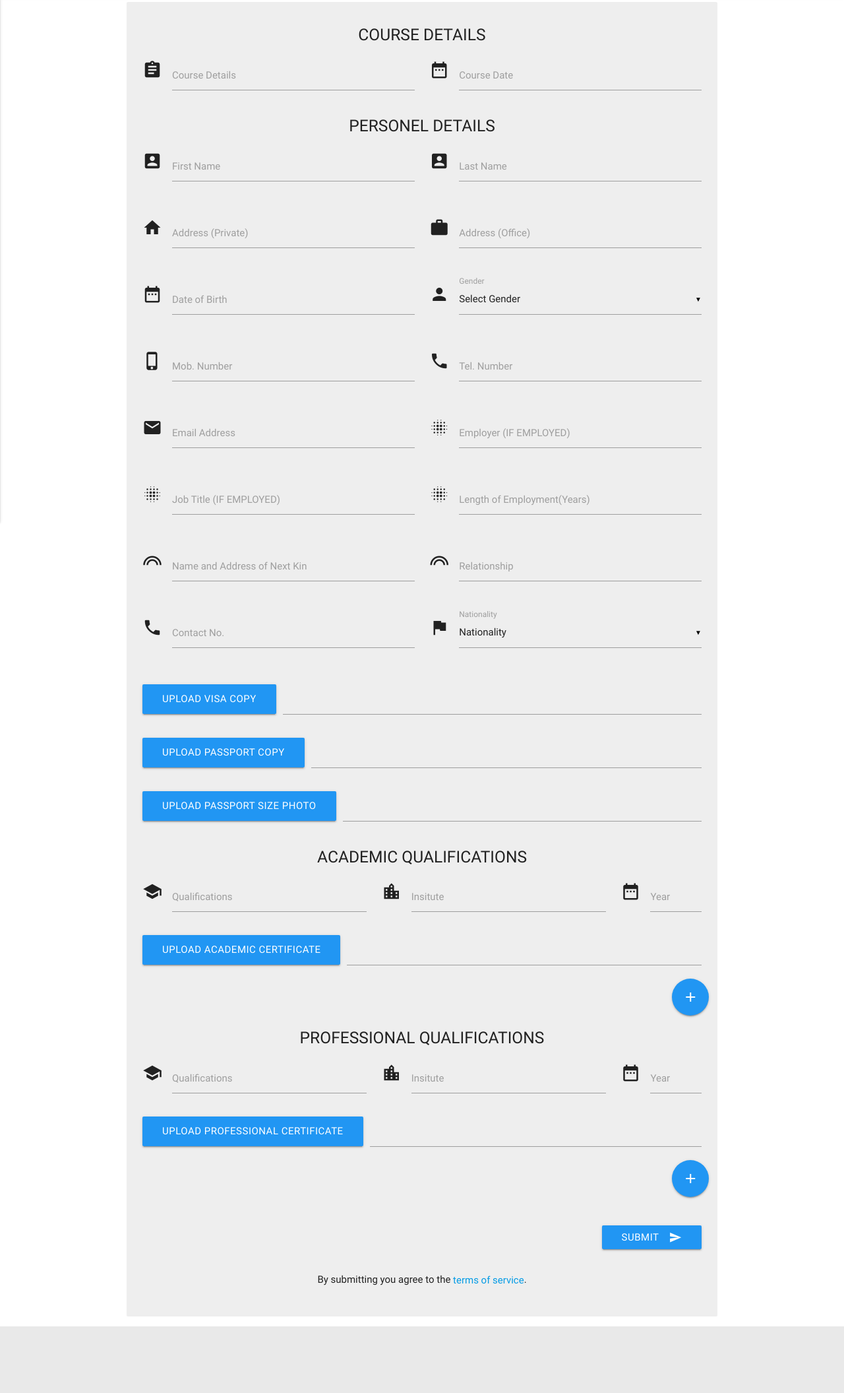
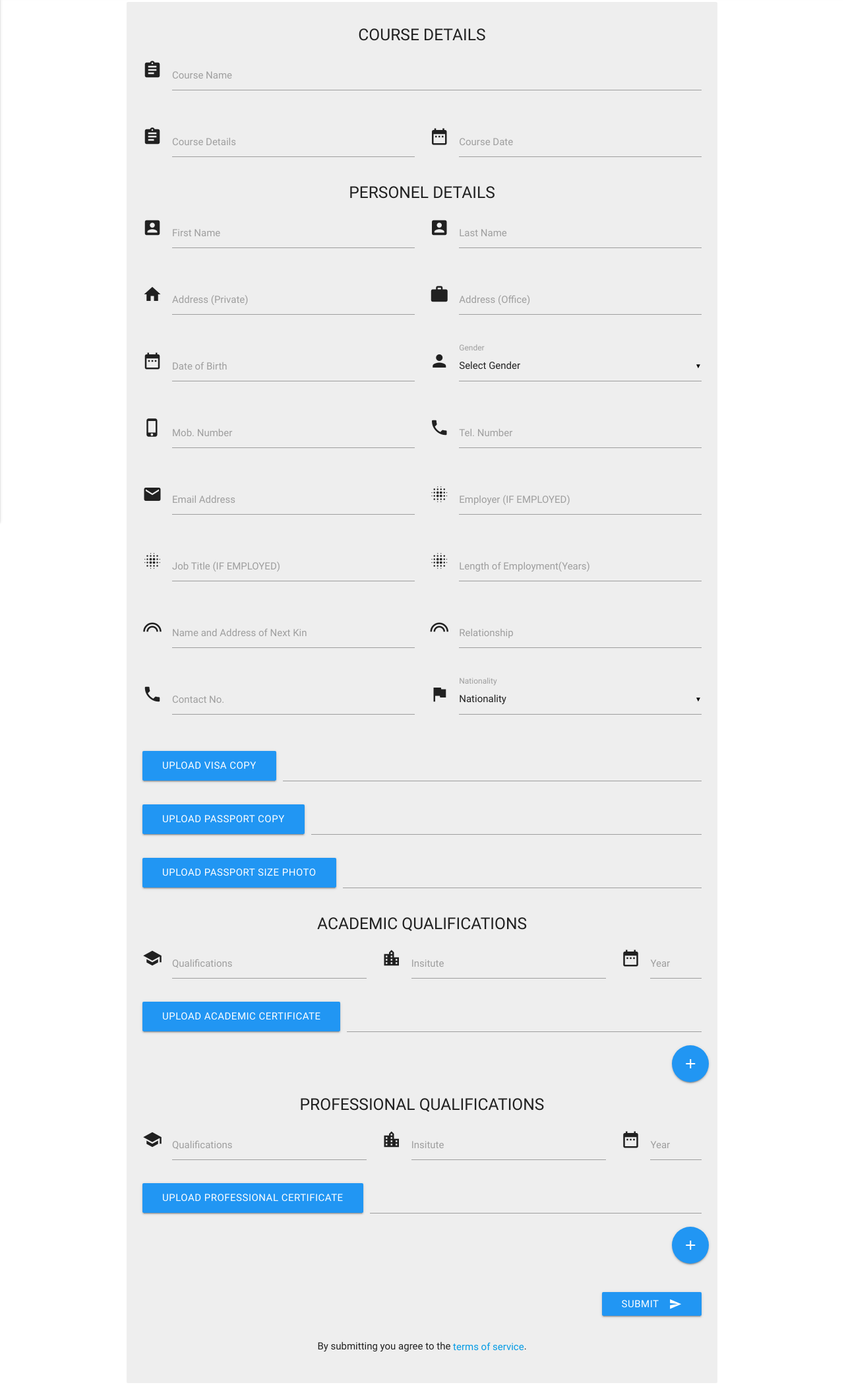
Before and after one commit to henokali1/fans-webportal, a Django app: page /training_center/trainee/new/ in a window 1280 px wide. Shown: the part 69-2180 px from the top of the page at 66% size. Before the commit the page ends 2079 px from the top, so only its background shows below. Run offline with Django 3.2, Linux system fonts and the light colour scheme; a user stored in the database is signed in; tables that the repository leaves empty hold one stand-in row (values such as "Sample post").

Commit message:
PSP edit view, JS validation done.

```diff
--- a/training_center/models.py
+++ b/training_center/models.py
@@ -4,6 +4,7 @@ from django.db import models
 # Enroll New Trainee
 class EnrollTrainee(models.Model):
     course_details = models.CharField(max_length=250, default='')
+    course_name = models.CharField(max_length=250, default='')
     course_date = models.CharField(max_length=50, default='')
     first_name = models.CharField(max_length=250, default='')
     last_name = models.CharField(max_length=250, default='')
--- a/training_center/templates/training_center/enroll_trainee.html
+++ b/training_center/templates/training_center/enroll_trainee.html
@@ -9,11 +9,21 @@
 {% block content %}
 <div class="container">
     <div class="card-panel grey lighten-3 grey-text text-darken-4 z-depth-0">
-        <form method="POST" action="" enctype="multipart/form-data">
+        <form name="new_trainee_form" method="POST" action="" onsubmit="return validateForm()" enctype="multipart/form-data">
             {% csrf_token %}
+                <div class="row">
+                    <h5 class="center">COURSE DETAILS</h5>
+                    <div class="col l12 m6">
+                        <!-- Course Name -->
+                        <div class="input-field">
+                            <i class="material-icons prefix">assignment</i>
+                            <input id="course_name" type="text" name="course_name" required>
+                            <label for="course_name">Course Name</label>
+                        </div>
+                    </div>
+                </div>
 
-            <div class="row">
-                <h5 class="center">COURSE DETAILS</h5>
+                <div class="row">
                 <div class="col s12 m6">
                     <!-- Course Details -->
                     <div class="input-field">
@@ -110,7 +120,7 @@
                 <div class="col s12 m6">
                     <div class="input-field">
                         <i class="material-icons prefix">phone</i>
-                        <input id="telephone_number" type="number" name="telephone_number" required>
+                        <input id="telephone_number" type="number" name="telephone_number">
                         <label for="telephone_number">Tel. Number</label>
                     </div>
                 </div>
@@ -411,7 +421,7 @@
                             <input type="file" accept="image/png, image/jpeg" name='passport_copy'>
                         </div>
                         <div class="file-path-wrapper">
-                            <input class="file-path validate" type="text" id="passport_copy">
+                            <input class="file-path validate" type="text">
                         </div>
                     </div>
                 </div>
@@ -462,7 +472,7 @@
                     <div class="file-field input-field">
                         <div class="btn blue">
                             <span>Upload Academic Certificate</span>
-                            <input type="file" accept="image/*" name="acc_qual_cert_1">
+                            <input type="file" accept="image/*" name="acc_qual_cert_1" >
                         </div>
                         <div class="file-path-wrapper">
                             <input class="file-path validate" type="text">
@@ -502,7 +512,7 @@
                         <div class="file-field input-field">
                             <div class="btn blue">
                                 <span>Upload Academic Certificate</span>
-                                <input type="file" accept="image/*" name="acc_qual_cert_2">
+                                <input type="file" accept="image/*" name="acc_qual_cert_2" >
                             </div>
                             <div class="file-path-wrapper">
                                 <input class="file-path validate" type="text">
@@ -543,7 +553,7 @@
                         <div class="file-field input-field">
                             <div class="btn blue">
                                 <span>Upload Academic Certificate</span>
-                                <input type="file" accept="image/*" name="acc_qual_cert_3">
+                                <input type="file" accept="image/*" name="acc_qual_cert_3" >
                             </div>
                             <div class="file-path-wrapper">
                                 <input class="file-path validate" type="text">
@@ -584,7 +594,7 @@
                         <div class="file-field input-field">
                             <div class="btn blue">
                                 <span>Upload Academic Certificate</span>
-                                <input type="file" accept="image/*" name="acc_qual_cert_4">
+                                <input type="file" accept="image/*" name="acc_qual_cert_4" >
                             </div>
                             <div class="file-path-wrapper">
                                 <input class="file-path validate" type="text">
@@ -625,7 +635,7 @@
                         <div class="file-field input-field">
                             <div class="btn blue">
                                 <span>Upload Academic Certificate</span>
-                                <input type="file" accept="image/*" name="acc_qual_cert_5">
+                                <input type="file" accept="image/*" name="acc_qual_cert_5" >
                             </div>
                             <div class="file-path-wrapper">
                                 <input class="file-path validate" type="text">
@@ -672,7 +682,7 @@
                     <div class="file-field input-field">
                         <div class="btn blue">
                             <span>Upload Professional Certificate</span>
-                            <input type="file" accept="image/*" name="prof_qual_cert_1">
+                            <input type="file" accept="image/*" name="prof_qual_cert_1" >
                         </div>
                         <div class="file-path-wrapper">
                             <input class="file-path validate" type="text">
@@ -711,7 +721,7 @@
                         <div class="file-field input-field">
                             <div class="btn blue">
                                 <span>Upload Professional Certificate</span>
-                                <input type="file" accept="image/*" name="prof_qual_cert_2">
+                                <input type="file" accept="image/*" name="prof_qual_cert_2" >
                             </div>
                             <div class="file-path-wrapper">
                                 <input class="file-path validate" type="text">
@@ -751,7 +761,7 @@
                         <div class="file-field input-field">
                             <div class="btn blue">
                                 <span>Upload Professional Certificate</span>
-                                <input type="file" accept="image/*" name="prof_qual_cert_3">
+                                <input type="file" accept="image/*" name="prof_qual_cert_3" >
                             </div>
                             <div class="file-path-wrapper">
                                 <input class="file-path validate" type="text">
@@ -791,7 +801,7 @@
                         <div class="file-field input-field">
                             <div class="btn blue">
                                 <span>Upload Professional Certificate</span>
-                                <input type="file" accept="image/*" name="prof_qual_cert_4">
+                                <input type="file" accept="image/*" name="prof_qual_cert_4" >
                             </div>
                             <div class="file-path-wrapper">
                                 <input class="file-path validate" type="text">
@@ -831,7 +841,7 @@
                         <div class="file-field input-field">
                             <div class="btn blue">
                                 <span>Upload Professional Certificate</span>
-                                <input type="file" accept="image/*" name="prof_qual_cert_5">
+                                <input type="file" accept="image/*" name="prof_qual_cert_5" >
                             </div>
                             <div class="file-path-wrapper">
                                 <input class="file-path validate" type="text">
@@ -922,4 +932,43 @@
       });
     });
 </script>
+
+<script>
+    function validateForm() {
+        var course_date = document.forms["new_trainee_form"]["course_date"].value;
+        var date_of_birth = document.forms["new_trainee_form"]["date_of_birth"].value;
+        var gender = document.forms["new_trainee_form"]["gender"].value;
+        var mobile_number = document.forms["new_trainee_form"]["mobile_number"].value;
+        var country = document.forms["new_trainee_form"]["country"].value;
+        var visa_copy = document.forms["new_trainee_form"]["visa_copy"].value;
+        var passport_copy = document.forms["new_trainee_form"]["passport_copy"].value;
+        var passport_size_photo = document.forms["new_trainee_form"]["passport_size_photo"].value;
+
+        if (course_date == "") {
+            Materialize.toast('Course date must be filled out', 5000, 'rounded');
+            return false;
+        } else if (date_of_birth == '') {
+            Materialize.toast('Date of birth must be filled out', 5000, 'rounded');
+            return false;
+        } else if (gender == '') {
+            Materialize.toast('Gender must be filled out', 5000, 'rounded');
+            return false;
+        } else if (mobile_number == '') {
+            Materialize.toast('Mobile number must be filled out', 5000, 'rounded');
+            return false;
+        } else if (country == '') {
+            Materialize.toast('Nationality must be filled out', 5000, 'rounded');
+            return false;
+        } else if (visa_copy == '') {
+            Materialize.toast('Visa copy must be uploaded', 5000, 'rounded');
+            return false;
+        } else if (passport_copy == '') {
+            Materialize.toast('Passport copy must be uploaded', 5000, 'rounded');
+            return false;
+        } else if (passport_size_photo == '') {
+            Materialize.toast('Passport size photo must be uploaded', 5000, 'rounded');
+            return false;
+        }
+    }
+</script>
 {% endblock script_tag %}
--- a/training_center/views.py
+++ b/training_center/views.py
@@ -30,7 +30,7 @@ def enroll_trainee(request):
 
     if request.method == 'POST':
         new_trainee = EnrollTrainee()
-
+        new_trainee.course_name = request.POST['course_name']
         new_trainee.course_details = request.POST['course_details']
         new_trainee.course_date = request.POST['course_date']
         new_trainee.first_name = request.POST['first_name']
@@ -85,57 +85,99 @@ def enroll_trainee(request):
 
         new_trainee.enrolled_by = request.user
 
-
-        first_name = request.POST['first_name'].replace(' ', '_')
-        last_name = request.POST['last_name'].replace(' ', '_')
+        fs = FileSystemStorage()
 
         # Get photos
-        visa_copy = request.FILES['visa_copy']
-        passport_copy = request.FILES['passport_copy']
-        passport_size_photo = request.FILES['passport_size_photo']
+        try:
+            visa_copy = request.FILES['visa_copy']
+            visa_file_name = fs.save(visa_copy.name, visa_copy)
+            new_trainee.visa_copy = visa_file_name
+        except:
+            print('Couldn\'t find visa_copy' )
 
-        acc_qual_cert_1 = request.FILES['acc_qual_cert_1']
-        acc_qual_cert_2 = request.FILES['acc_qual_cert_2']
-        acc_qual_cert_3 = request.FILES['acc_qual_cert_3']
-        acc_qual_cert_4 = request.FILES['acc_qual_cert_4']
-        acc_qual_cert_5 = request.FILES['acc_qual_cert_5']
+        try:
+            passport_copy = request.FILES['passport_copy']
+            passport_file_name = fs.save(passport_copy.name, passport_copy)
+            new_trainee.passport_copy = passport_file_name
+        except:
+            print('Couldn\'t find passport_copy' )
 
-        prof_qual_cert_1 = request.FILES['prof_qual_cert_1']
-        prof_qual_cert_2 = request.FILES['prof_qual_cert_2']
-        prof_qual_cert_3 = request.FILES['prof_qual_cert_3']
-        prof_qual_cert_4 = request.FILES['prof_qual_cert_4']
-        prof_qual_cert_5 = request.FILES['prof_qual_cert_5']
+        try:
+            passport_size_photo = request.FILES['passport_size_photo']
+            passport_size_photo_file_name = fs.save(passport_size_photo.name , passport_size_photo)
+            new_trainee.passport_size_photo = passport_size_photo_file_name
+        except:
+            print('Couldn\'t find passport_size_photo' )
 
-        fs = FileSystemStorage()
-        visa_file_name = fs.save(helper.get_timestamp() + '_' + first_name + '_' + last_name + '_visa_copy' + visa_copy.name[-4:], visa_copy)
-        passport_file_name = fs.save(helper.get_timestamp() + '_' + first_name + '_' + last_name + '_passport_copy' + passport_copy.name[-4:], passport_copy)
-        passport_size_photo_file_name = fs.save(helper.get_timestamp() + '_' + first_name + '_' + last_name + '_passport_size_photo' + passport_size_photo.name[-4:], passport_size_photo)
-        acc_qual_cert_1_file_name = fs.save(helper.get_timestamp() + '_' + first_name + '_' + last_name + '_acc_qual_cert_1_' + passport_size_photo.name[-4:], acc_qual_cert_1)
-        acc_qual_cert_2_file_name = fs.save(helper.get_timestamp() + '_' + first_name + '_' + last_name + '_acc_qual_cert_2_' + passport_size_photo.name[-4:], acc_qual_cert_2)
-        acc_qual_cert_3_file_name = fs.save(helper.get_timestamp() + '_' + first_name + '_' + last_name + '_acc_qual_cert_3_' + passport_size_photo.name[-4:], acc_qual_cert_3)
-        acc_qual_cert_4_file_name = fs.save(helper.get_timestamp() + '_' + first_name + '_' + last_name + '_acc_qual_cert_4_' + passport_size_photo.name[-4:], acc_qual_cert_4)
-        acc_qual_cert_5_file_name = fs.save(helper.get_timestamp() + '_' + first_name + '_' + last_name + '_acc_qual_cert_5_' + passport_size_photo.name[-4:], acc_qual_cert_5)
+        try:
+            acc_qual_cert_1 = request.FILES['acc_qual_cert_1']
+            acc_qual_cert_1_file_name = fs.save(acc_qual_cert_1.name, acc_qual_cert_1)
+            new_trainee.academic_qualification_certificate = acc_qual_cert_1_file_name
+        except:
+            print('Couldn\'t find acc_qual_cert_1' )
 
-        prof_qual_cert_1_file_name = fs.save(helper.get_timestamp() + '_' + first_name + '_' + last_name + '_prof_qual_cert_1_' + passport_size_photo.name[-4:], prof_qual_cert_1)
-        prof_qual_cert_2_file_name = fs.save(helper.get_timestamp() + '_' + first_name + '_' + last_name + '_prof_qual_cert_2_' + passport_size_photo.name[-4:], prof_qual_cert_2)
-        prof_qual_cert_3_file_name = fs.save(helper.get_timestamp() + '_' + first_name + '_' + last_name + '_prof_qual_cert_3_' + passport_size_photo.name[-4:], prof_qual_cert_3)
-        prof_qual_cert_4_file_name = fs.save(helper.get_timestamp() + '_' + first_name + '_' + last_name + '_prof_qual_cert_4_' + passport_size_photo.name[-4:], prof_qual_cert_4)
-        prof_qual_cert_5_file_name = fs.save(helper.get_timestamp() + '_' + first_name + '_' + last_name + '_prof_qual_cert_5_' + passport_size_photo.name[-4:], prof_qual_cert_5)
+        try:
+            acc_qual_cert_2 = request.FILES['acc_qual_cert_2']
+            acc_qual_cert_2_file_name = fs.save(acc_qual_cert_2.name, acc_qual_cert_2)
+            new_trainee.academic_qualification_certificate_two = acc_qual_cert_2_file_name
+        except:
+            print('Couldn\'t find acc_qual_cert_2' )
 
-        new_trainee.visa_copy = visa_file_name
-        new_trainee.passport_copy = passport_file_name
-        new_trainee.passport_size_photo = passport_size_photo_file_name
-        new_trainee.academic_qualification_certificate = acc_qual_cert_1_file_name
-        new_trainee.academic_qualification_certificate_two = acc_qual_cert_2_file_name
-        new_trainee.academic_qualification_certificate_three = acc_qual_cert_3_file_name
-        new_trainee.academic_qualification_certificate_four = acc_qual_cert_4_file_name
-        new_trainee.academic_qualification_certificate_five = acc_qual_cert_5_file_name
+        try:
+            acc_qual_cert_3 = request.FILES['acc_qual_cert_3']
+            acc_qual_cert_3_file_name = fs.save(acc_qual_cert_3.name, acc_qual_cert_3)
+            new_trainee.academic_qualification_certificate_three = acc_qual_cert_3_file_name
+        except:
+            print('Couldn\'t find acc_qual_cert_3' )
 
-        new_trainee.professional_qualification_certificate = prof_qual_cert_1_file_name
-        new_trainee.professional_qualification_certificate_two = prof_qual_cert_2_file_name
-        new_trainee.professional_qualification_certificate_three = prof_qual_cert_3_file_name
-        new_trainee.professional_qualification_certificate_four = prof_qual_cert_4_file_name
-        new_trainee.professional_qualification_certificate_five = prof_qual_cert_5_file_name
+        try:
+            acc_qual_cert_4 = request.FILES['acc_qual_cert_4']
+            acc_qual_cert_4_file_name = fs.save(acc_qual_cert_4.name, acc_qual_cert_4)
+            new_trainee.academic_qualification_certificate_four = acc_qual_cert_4_file_name
+        except:
+            print('Couldn\'t find acc_qual_cert_4' )
+
+        try:
+            acc_qual_cert_5 = request.FILES['acc_qual_cert_5']
+            acc_qual_cert_5_file_name = fs.save(acc_qual_cert_5.name, acc_qual_cert_5)
+            new_trainee.academic_qualification_certificate_five = acc_qual_cert_5_file_name
+        except:
+            print('Couldn\'t find acc_qual_cert_5' )
+
+        try:
+            prof_qual_cert_1 = request.FILES['prof_qual_cert_1']
+            prof_qual_cert_1_file_name = fs.save(prof_qual_cert_1.name, prof_qual_cert_1)
+            new_trainee.professional_qualification_certificate = prof_qual_cert_1_file_name
+        except:
+            print('Couldn\'t find prof_qual_cert_1' )
+
+        try:
+            prof_qual_cert_2 = request.FILES['prof_qual_cert_2']
+            prof_qual_cert_2_file_name = fs.save(prof_qual_cert_2.name, prof_qual_cert_2)
+            new_trainee.professional_qualification_certificate_two = prof_qual_cert_2_file_name
+        except:
+            print('Couldn\'t find prof_qual_cert_2' )
+
+        try:
+            prof_qual_cert_3 = request.FILES['prof_qual_cert_3']
+            prof_qual_cert_3_file_name = fs.save(prof_qual_cert_3.name, prof_qual_cert_3)
+            new_trainee.professional_qualification_certificate_three = prof_qual_cert_3_file_name
+        except:
+            print('Couldn\'t find prof_qual_cert_3' )
+
+        try:
+            prof_qual_cert_4 = request.FILES['prof_qual_cert_4']
+            prof_qual_cert_4_file_name = fs.save(prof_qual_cert_4.name, prof_qual_cert_4)
+            new_trainee.professional_qualification_certificate_four = prof_qual_cert_4_file_name
+        except:
+            print('Couldn\'t find prof_qual_cert_4' )
+
+        try:
+            prof_qual_cert_5 = request.FILES['prof_qual_cert_5']
+            prof_qual_cert_5_file_name = fs.save(prof_qual_cert_5.name, prof_qual_cert_5)
+            new_trainee.professional_qualification_certificate_five = prof_qual_cert_5_file_name
+        except:
+            print('Couldn\'t find prof_qual_cert_5' )
 
         # Commit to DB
         new_trainee.save()
@@ -176,7 +218,8 @@ def trainee_detail(request, pk):
 @login_required
 def edit_trainee(request, pk):
     if request.method == 'POST':
-        trainee = EnrollTrainee.objects.filter(pk=pk).update(
+        EnrollTrainee.objects.filter(pk=pk).update(
+            course_name = request.POST['course_name'],
             course_details = request.POST['course_details'],
             course_date = request.POST['course_date'],
             first_name = request.POST['first_name'],
@@ -202,6 +245,101 @@ def edit_trainee(request, pk):
             professional_qualification_year = request.POST['prof_qual_year_1'],
         )
 
+        fs = FileSystemStorage()
+
+        try:
+            visa_copy = request.FILES['visa_copy']
+            visa_file_name = fs.save(visa_copy.name, visa_copy)
+            EnrollTrainee.objects.filter(pk=pk).update(visa_copy = visa_file_name)
+        except:
+            print('Couldn\'t find visa_copy' )
+
+        try:
+            passport_copy = request.FILES['passport_copy']
+            passport_file_name = fs.save(passport_copy.name, passport_copy)
+            EnrollTrainee.objects.filter(pk=pk).update(passport_copy = passport_file_name)
+        except:
+            print('Couldn\'t find passport_copy' )
+
+        try:
+            passport_size_photo = request.FILES['passport_size_photo']
+            passport_size_photo_file_name = fs.save(passport_size_photo.name , passport_size_photo)
+            EnrollTrainee.objects.filter(pk=pk).update(passport_size_photo = passport_size_photo_file_name)
+        except:
+            print('Couldn\'t find passport_size_photo_file_name' )
+
+
+        try:
+            acc_qual_cert_1 = request.FILES['acc_qual_cert_1']
+            acc_qual_cert_1_file_name = fs.save(acc_qual_cert_1.name, acc_qual_cert_1)
+            EnrollTrainee.objects.filter(pk=pk).update(academic_qualification_certificate = acc_qual_cert_1_file_name)
+        except:
+            print('Couldn\'t find acc_qual_cert_1' )
+
+        try:
+            acc_qual_cert_2 = request.FILES['acc_qual_cert_2']
+            acc_qual_cert_2_file_name = fs.save(acc_qual_cert_2.name, acc_qual_cert_2)
+            EnrollTrainee.objects.filter(pk=pk).update(academic_qualification_certificate_two = acc_qual_cert_2_file_name)
+        except:
+            print('Couldn\'t find acc_qual_cert_2' )
+
+        try:
+            acc_qual_cert_3 = request.FILES['acc_qual_cert_3']
+            acc_qual_cert_3_file_name = fs.save(acc_qual_cert_3.name, acc_qual_cert_3)
+            EnrollTrainee.objects.filter(pk=pk).update(academic_qualification_certificate_three = acc_qual_cert_3_file_name)
+        except:
+            print('Couldn\'t find acc_qual_cert_3' )
+
+        try:
+            acc_qual_cert_4 = request.FILES['acc_qual_cert_4']
+            acc_qual_cert_4_file_name = fs.save(acc_qual_cert_4.name, acc_qual_cert_4)
+            EnrollTrainee.objects.filter(pk=pk).update(academic_qualification_certificate_four = acc_qual_cert_4_file_name)
+        except:
+            print('Couldn\'t find acc_qual_cert_4' )
+
+        try:
+            acc_qual_cert_5 = request.FILES['acc_qual_cert_5']
+            acc_qual_cert_5_file_name = fs.save(acc_qual_cert_5.name, acc_qual_cert_5)
+            EnrollTrainee.objects.filter(pk=pk).update(academic_qualification_certificate_five = acc_qual_cert_5_file_name)
+        except:
+            print('Couldn\'t find acc_qual_cert_5' )
+
+        try:
+            prof_qual_cert_1 = request.FILES['prof_qual_cert_1']
+            prof_qual_cert_1_file_name = fs.save(prof_qual_cert_1.name, prof_qual_cert_1)
+            EnrollTrainee.objects.filter(pk=pk).update(professional_qualification_certificate = prof_qual_cert_1_file_name)
+        except:
+            print('Couldn\'t find prof_qual_cert_1' )
+
+        try:
+            prof_qual_cert_2 = request.FILES['prof_qual_cert_2']
+            prof_qual_cert_2_file_name = fs.save(prof_qual_cert_2.name, prof_qual_cert_2)
+            EnrollTrainee.objects.filter(pk=pk).update(professional_qualification_certificate_two = prof_qual_cert_2_file_name)
+        except:
+            print('Couldn\'t find prof_qual_cert_2' )
+
+        try:
+            prof_qual_cert_3 = request.FILES['prof_qual_cert_3']
+            prof_qual_cert_3_file_name = fs.save(prof_qual_cert_3.name, prof_qual_cert_3)
+            EnrollTrainee.objects.filter(pk=pk).update(professional_qualification_certificate_three = prof_qual_cert_3_file_name)
+        except:
+            print('Couldn\'t find prof_qual_cert_3' )
+
+        try:
+            prof_qual_cert_4 = request.FILES['prof_qual_cert_4']
+            prof_qual_cert_4_file_name = fs.save(prof_qual_cert_4.name, prof_qual_cert_4)
+            EnrollTrainee.objects.filter(pk=pk).update(professional_qualification_certificate_four = prof_qual_cert_4_file_name)
+        except:
+            print('Couldn\'t find prof_qual_cert_4' )
+
+        try:
+            prof_qual_cert_5 = request.FILES['prof_qual_cert_5']
+            prof_qual_cert_5_file_name = fs.save(prof_qual_cert_5.name, prof_qual_cert_5)
+            EnrollTrainee.objects.filter(pk=pk).update(professional_qualification_certificate_five = prof_qual_cert_5_file_name)
+        except:
+            print('Couldn\'t find prof_qual_cert_5' )
+
+
         return all_trainees(
             request,
             msg='Trainee-' + str(pk) + ' Updated Successfully!',
```
Also changed, not shown: training_center/templates/training_center/course_enrolment_form_pdf.html (+7 -0 lines), pages/static/pages/img/psp_male.png (added), pages/static/pages/img/psp_template.PNG, training_center/migrations/0006_enrolltrainee_course_name.py (added).
